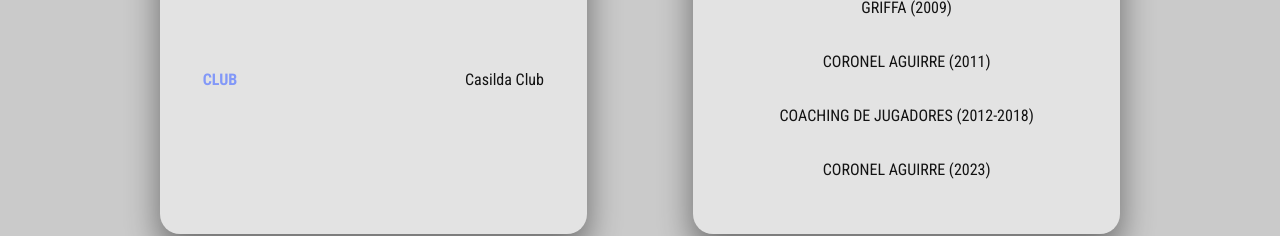
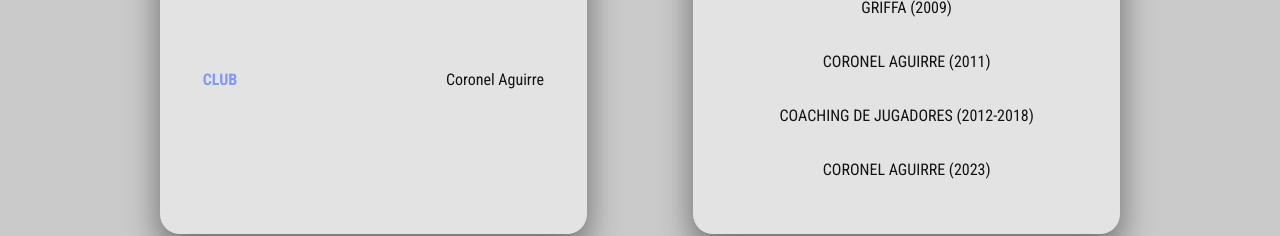
Before and after one commit to Gandininicoo/CunaAlExito, a Next.js app: page /representados/fabian-barrientos in a window 1280 px wide. Shown: the part 1095-1331 px from the top of the page. Built offline with nearby package versions, Linux system fonts and the light colour scheme.

Commit message:
correcion club barrientos

```diff
--- a/app/representados/fabian-barrientos/page.jsx
+++ b/app/representados/fabian-barrientos/page.jsx
@@ -14,7 +14,7 @@
                 <table className={styles.tabladatos}>
                     <tr><th>EDAD</th><td>53 años</td></tr>
                     <tr><th>PAIS</th><td>Argentino</td></tr>
-                    <tr><th>CLUB</th><td>Casilda Club</td></tr>
+                    <tr><th>CLUB</th><td>Coronel Aguirre</td></tr>
                 </table>
                 <table className={styles.tabladatos2}>
                     <tr><th>Carrera</th></tr>
```
